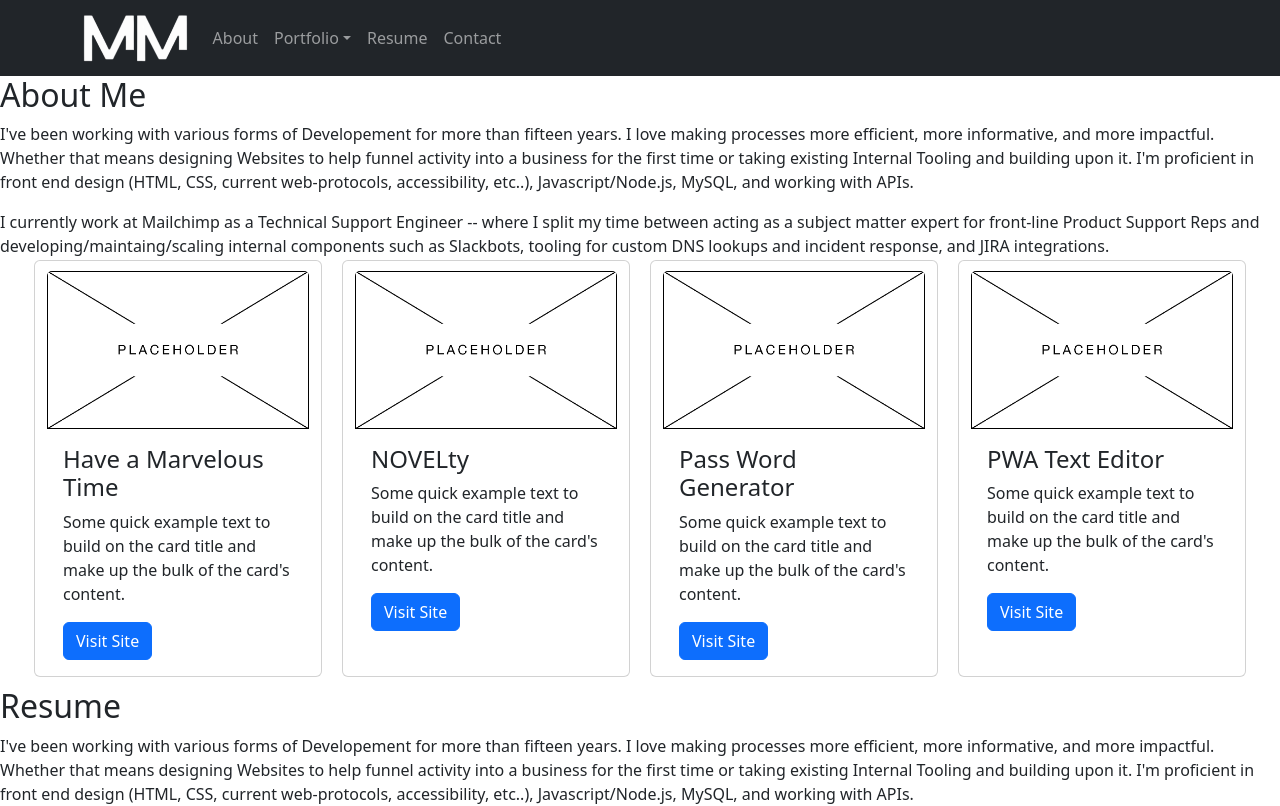
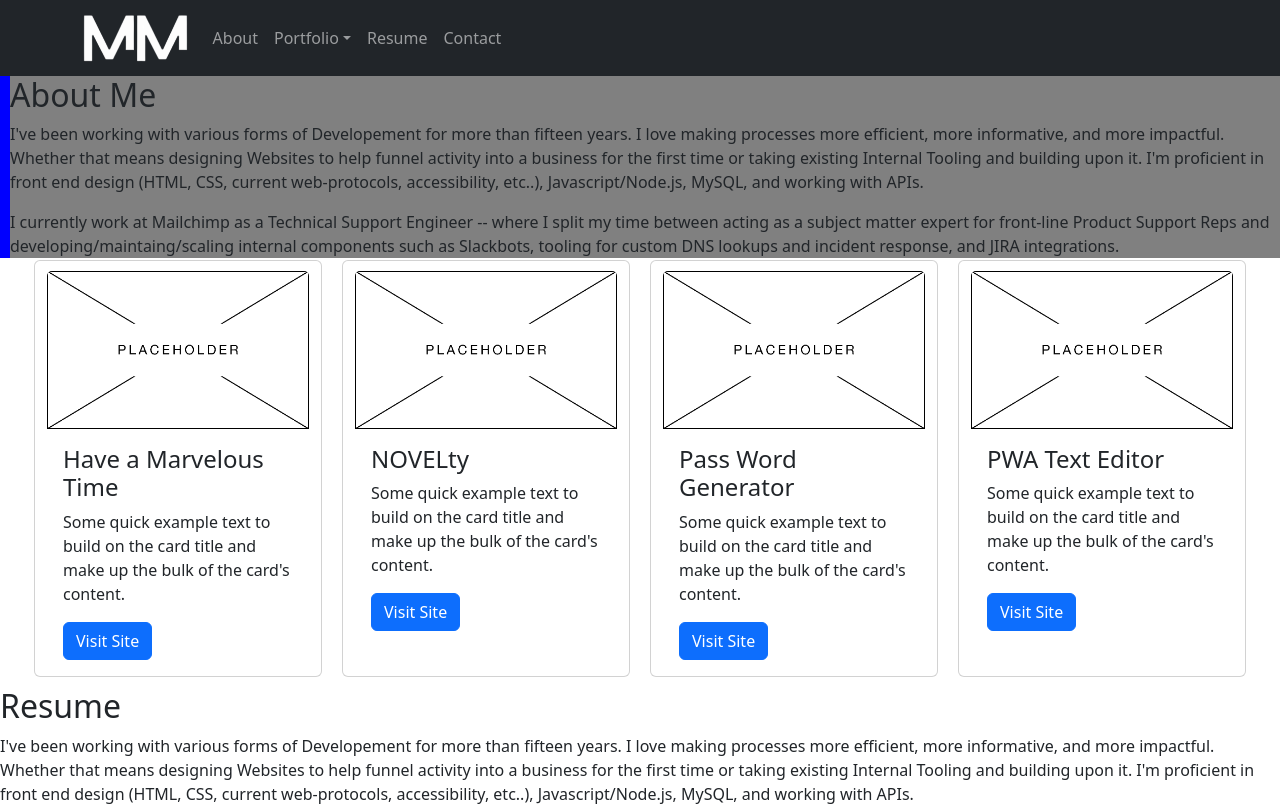
Before and after one commit to makeithappenmike/react-portfolio, a React (Vite) app in the folder React Portfolio - Michael Martens/: page / in a window 1280 px wide. Shown: the top 806 px of the page. Built offline with nearby package versions, Linux system fonts and the light colour scheme.

Commit message:
cleaning up how I label sections

```diff
--- a/React Portfolio - Michael Martens/src/components/PortfolioContainer.jsx
+++ b/React Portfolio - Michael Martens/src/components/PortfolioContainer.jsx
@@ -4,6 +4,19 @@ import About from './sections/About';
 import Portfolio from './sections/Portfolio';
 import Resume from './sections/Resume';
 import Contact from './sections/Contact';
+
+const styles = {
+  about: {
+    borderLeft: '10px solid blue',
+    backgroundColor: 'gray'
+  },
+  portfolio: {
+  },
+  resume: {
+  },
+  contact: {
+  }
+};
 
 export default function PortfolioContainer() {
 
@@ -17,11 +30,17 @@ export default function PortfolioContainer() {
 
   const renderSection = () => {
     return <section className='page'>
-      <About to="About" spy='true' smooth='true' />
-      <Portfolio to="portfolio" spy='true' smooth='true' />
-      <Resume to="resume" spy='true' smooth='true' />
-      <section ref={contact}>
-      <Contact to="contact" spy='true' smooth='true' />
+      <section id='about' style={styles.about}>
+      <About />
+      </section>
+      <section id='portfolio' style={styles.portfolio}>
+      <Portfolio />
+      </section>
+      <section id='resume' style={styles.resume}>
+      <Resume />
+      </section>
+      <section id='contact' style={styles.contact}>
+      <Contact />
       </section>
     </section>
   };
--- a/React Portfolio - Michael Martens/src/components/sections/About.jsx
+++ b/React Portfolio - Michael Martens/src/components/sections/About.jsx
@@ -2,13 +2,14 @@ import React from 'react'
 
 const styles = {
   about: {
-    borderLeft: '10px solid blue'
+    borderLeft: '10px solid blue',
+    backgroundColor: 'gray'
   }
 };
 
 function About() {
   return (
-    <section id='about' className='pageSection about'>
+    <section className='pageSection about' >
     <h2>About Me</h2>
     <p>I've been working with various forms of Developement for more than fifteen years. I love making processes more efficient, more informative, and more impactful. Whether that means designing Websites to help funnel activity into a business for the first time or taking existing Internal Tooling and building upon it. I'm proficient in front end design (HTML, CSS, current web-protocols, accessibility, etc..), Javascript/Node.js, MySQL, and working with APIs.
     <p />
--- a/React Portfolio - Michael Martens/src/components/sections/Contact.jsx
+++ b/React Portfolio - Michael Martens/src/components/sections/Contact.jsx
@@ -1,7 +1,7 @@
 function Contact(props) {
 
   return (
-    <section id='contact' className='pageSection contact'>
+    <section className='pageSection contact'>
     <h2>Contact</h2>
     <p>I've been working with various forms of Developement for more than fifteen years. I love making processes more efficient, more informative, and more impactful. Whether that means designing Websites to help funnel activity into a business for the first time or taking existing Internal Tooling and building upon it. I'm proficient in front end design (HTML, CSS, current web-protocols, accessibility, etc..), Javascript/Node.js, MySQL, and working with APIs.
     <p />
```
